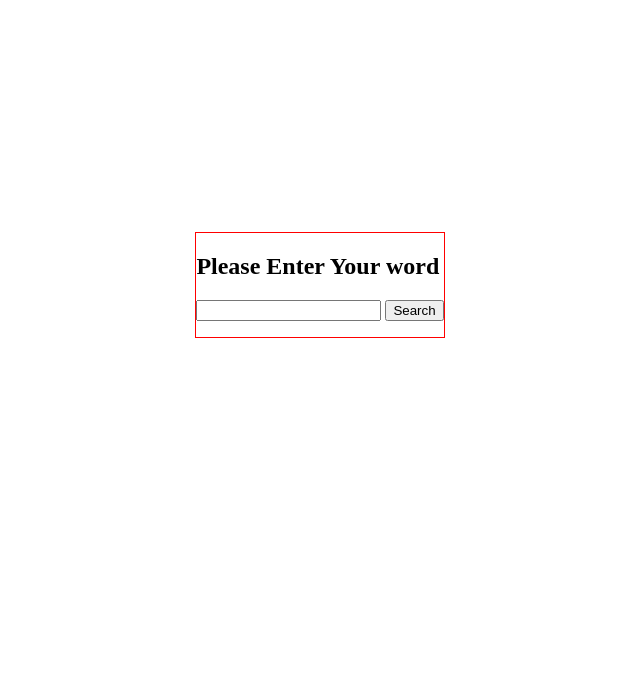
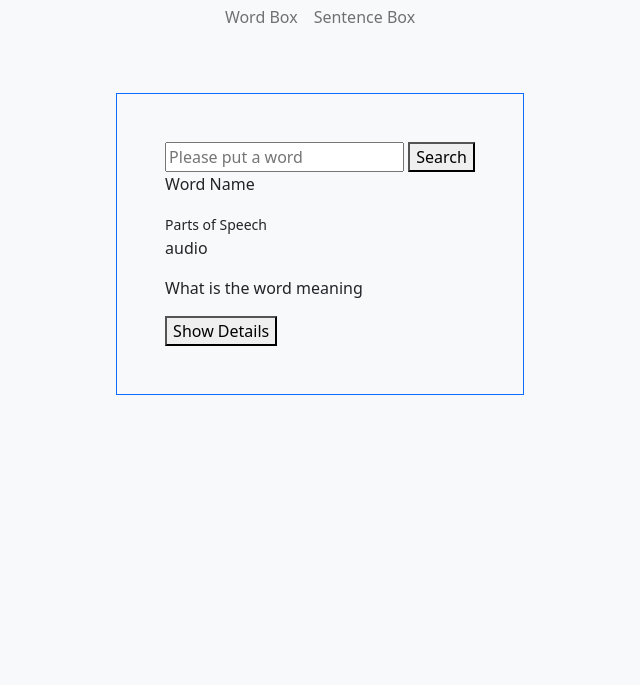
Before and after one commit to shamratPG/english-speling-correction-app, a plain HTML site: page index.html in a window 1280 px wide. Shown: the part 115-800 px from the top of the page, without its empty margins (320-960 px from the left). Drawn offline with nearby package versions, Linux system fonts and the light colour scheme.

Commit message:
getting started

```diff
--- a/index.html
+++ b/index.html
@@ -5,33 +5,73 @@
     <meta charset="UTF-8">
     <meta http-equiv="X-UA-Compatible" content="IE=edge">
     <meta name="viewport" content="width=device-width, initial-scale=1.0">
-    <title>English Speling Correction App</title>
-    <style>
-        body {
-            height: 98vh;
-            display: flex;
-            justify-content: center;
-            align-items: center;
-        }
 
-        div {
-            border: 1px solid red;
-        }
-    </style>
+    <!-- Bootstrap CDN  -->
+    <link href="https://cdn.jsdelivr.net/npm/bootstrap@5.2.1/dist/css/bootstrap.min.css" rel="stylesheet"
+        integrity="sha384-iYQeCzEYFbKjA/T2uDLTpkwGzCiq6soy8tYaI1GyVh/UjpbCx/TYkiZhlZB6+fzT" crossorigin="anonymous">
+    <!-- Internal Stylesheet  -->
+    <link rel="stylesheet" href="styles/style.css">
+</head>
+<title>English Speling Correction App</title>
 </head>
 
-<body>
-    <div>
-        <h2>Please Enter Your word</h2>
-        <input type="text" id="word">
-        <button onclick="search()">Search</button>
+<body class="bg-light">
 
-        <p id="meaning"></p>
-    </div>
+    <header class="container-fluid mt-5">
+        <h1 class="text-center">English Speling Correction</h1>
+
+        <!-- Nav Bar -->
+        <nav class="navbar navbar-expand-lg bg-light">
+            <div class="container-fluid ms-auto justify-content-center">
+                <button class="navbar-toggler" type="button" data-bs-toggle="collapse" data-bs-target="#navbarNav"
+                    aria-controls="navbarNav" aria-expanded="false" aria-label="Toggle navigation">
+                    <span class="navbar-toggler-icon"></span>
+                </button>
+                <div class="collapse navbar-collapse justify-content-center" id="navbarNav">
+                    <ul class="navbar-nav ">
+                        <li class="nav-item">
+                            <a class="nav-link" aria-current="page" href="#">Word Box</a>
+                        </li>
+                        <li class="nav-item">
+                            <a class="nav-link" href="#">Sentence Box</a>
+                        </li>
+                    </ul>
+                </div>
+            </div>
+        </nav>
+    </header>
+
+    <main class="container-fluid mt-5">
+        <div id="word-box" class="d-flex justify-content-center">
+            <div class="border border-primary p-5">
+                <div id="search-continer">
+                    <input type="text" placeholder="Please put a word">
+                    <button>Search</button>
+                </div>
+                <div id="word-details">
+                    <p>Word Name</p>
+                    <small>Parts of Speech</small>
+                    <p>audio</p>
+                    <p>What is the word meaning</p>
+                    <button>Show Details</button>
+
+                </div>
+            </div>
+        </div>
+
+    </main>
+
+    <footer>
+
+    </footer>
 
 
 
-
+    <!-- Bootstrap CDN  -->
+    <script src="https://cdn.jsdelivr.net/npm/bootstrap@5.2.1/dist/js/bootstrap.bundle.min.js"
+        integrity="sha384-u1OknCvxWvY5kfmNBILK2hRnQC3Pr17a+RTT6rIHI7NnikvbZlHgTPOOmMi466C8"
+        crossorigin="anonymous"></script>
+    <!-- Internal JavaScript  -->
     <script src="js/index.js"></script>
 </body>
 
```
Also changed, not shown: styles/style.css (added).
